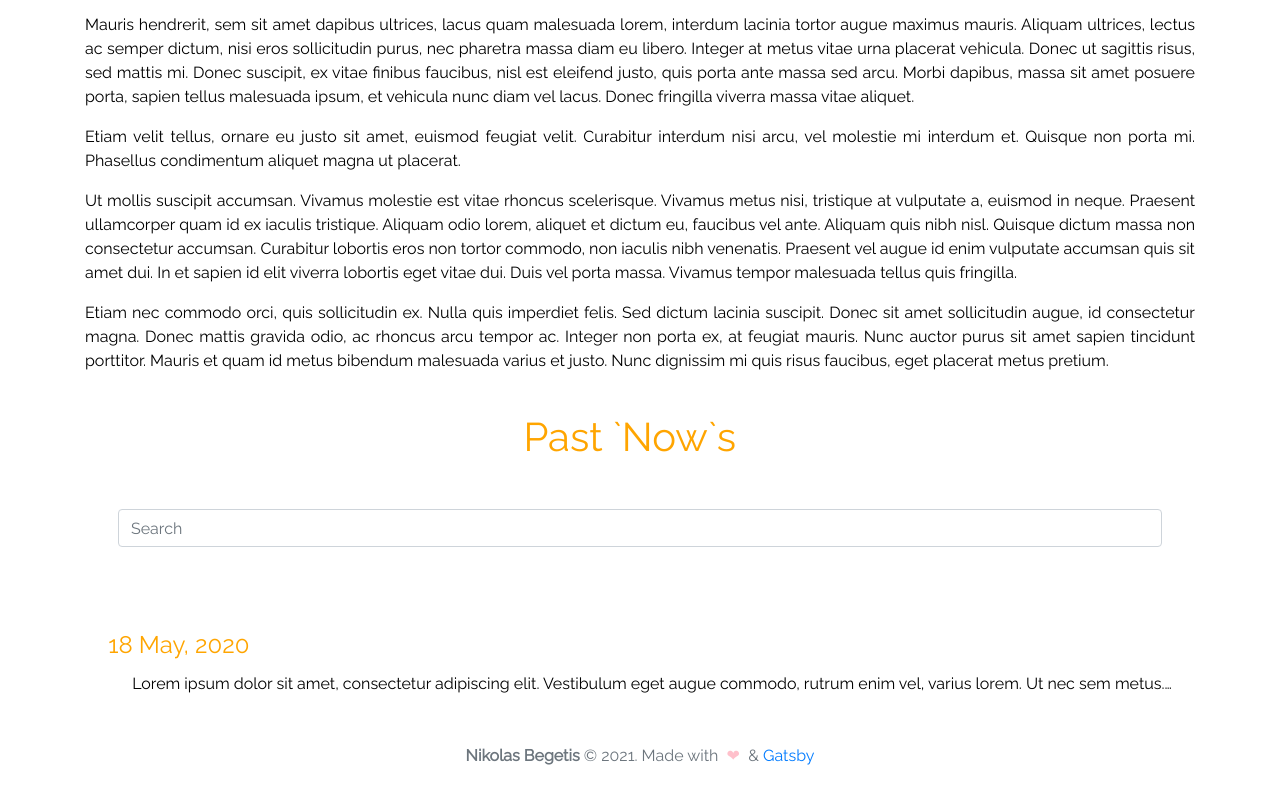
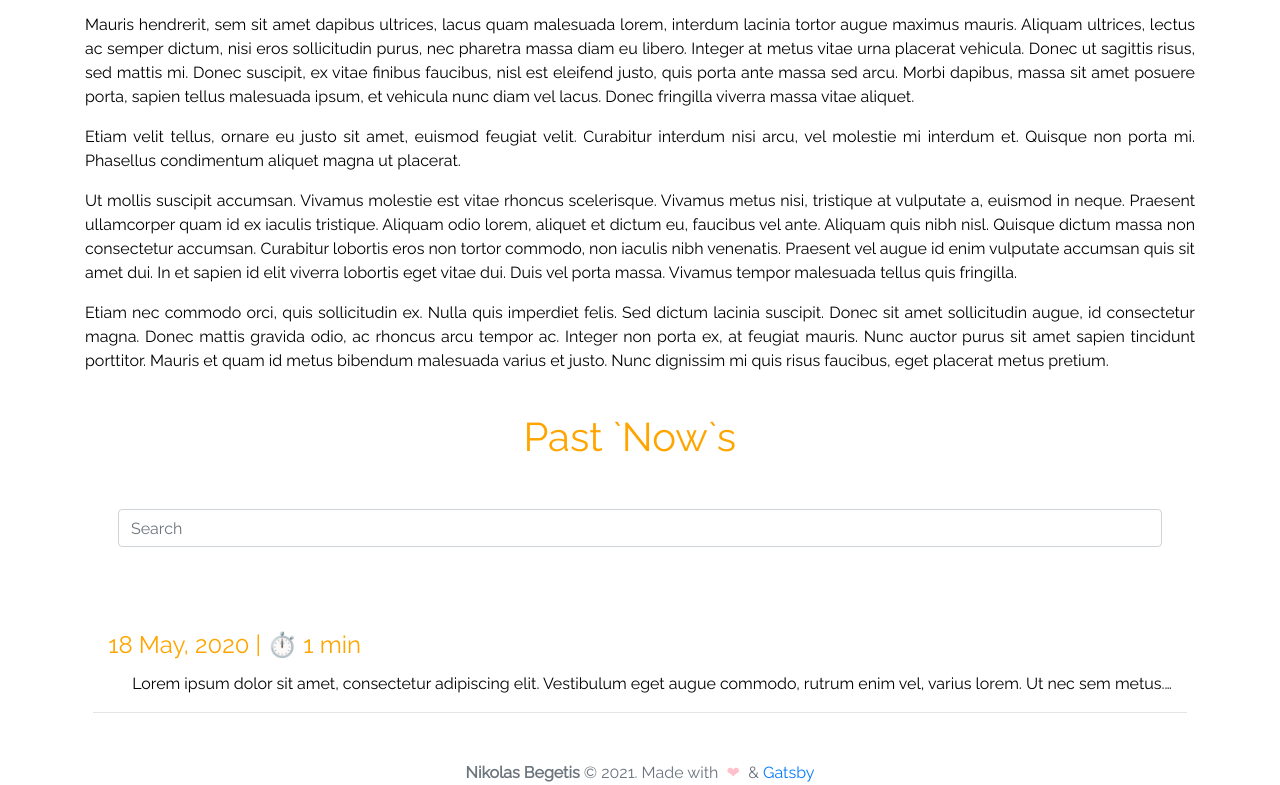
Before and after one commit to nmpegetis/nbegetis.com-gatsby, a Gatsby site: page /now in a window 1280 px wide. Shown: the part 363-1148 px from the top of the page. Built offline with nearby package versions, Linux system fonts and the light colour scheme; Gatsby itself is replaced by a stand-in of ours.

Commit message:
style: NowLink add some styling

```diff
--- a/src/components/NowLink.js
+++ b/src/components/NowLink.js
@@ -2,18 +2,23 @@ import React from "react"
 import { Link } from "gatsby"
 import { Container, Badge } from "react-bootstrap"
 
-export default ({ to, subtitle, excerpt, tags = [] }) => {
+export default ({ to, select, date, duration, excerpt, tags = [] }) => {
   return (
-    <Container className="text-left">
-      <Link to={to} style={{ textDecoration: "none" }}>
-        <h4 className="mt-1">{subtitle}</h4>
+    <Container
+      className="text-left"
+      className="now-container now-links"
+      onClick={select}
+    >
+      <Link>
+        <h4 className="mt-1">{`${date} | ⏱️ ${duration} min`}</h4>
+        {/* </Link> */}
+        {tags.map(tag => (
+          <Badge key={tag} pill variant="dark" className="px-2 mr-1">
+            {tag}
+          </Badge>
+        ))}
+        <p className="pt-1 pl-4 text-justify">{excerpt}</p>
       </Link>
-      {tags.map(tag => (
-        <Badge key={tag} pill variant="dark" className="px-2 mr-1">
-          {tag}
-        </Badge>
-      ))}
-      <p className="pt-1 pl-4 text-justify">{excerpt}</p>
     </Container>
   )
 }
--- a/src/pages/now.js
+++ b/src/pages/now.js
@@ -44,6 +44,28 @@ export default ({ data }) => {
     })
   }
 
+  const select = e => {
+    console.log("mpika")
+    // const query = e.target.value
+    // const filteredData = allPosts.filter(post => {
+    //   // query will run on the following fields
+    //   const { description, title, tags, author } = post.node.frontmatter
+    //   // standardize query
+    //   const stdQuery = query.toLowerCase()
+    //   return (
+    //     post.node.excerpt.toLowerCase().includes(stdQuery) ||
+    //     (description && description.toLowerCase().includes(stdQuery)) ||
+    //     title.toLowerCase().includes(stdQuery) ||
+    //     author.toLowerCase().includes(stdQuery) ||
+    //     (tags && tags.join("").toLowerCase().includes(stdQuery))
+    //   )
+    // })
+    // setState({
+    //   query,
+    //   filteredData,
+    // })
+  }
+
   const { filteredData, query } = state
   const filteredPosts = query !== "" ? filteredData : allPosts
 
@@ -51,15 +73,17 @@ export default ({ data }) => {
     <PageLayout>
       <SEO title="Now" />
       <PageTitle title="Now" />
-      {allPosts.length > 0 && (
+      {filteredPosts.length > 0 && (
         <Container className="text-center" fluid>
           <SubTitle
-            ttr={allPosts[0].node.timeToRead}
-            date={allPosts[0].node.frontmatter.date}
-            author={allPosts[0].node.frontmatter.author}
+            ttr={filteredPosts[0].node.timeToRead}
+            date={filteredPosts[0].node.frontmatter.date}
+            author={filteredPosts[0].node.frontmatter.author}
           />
           <Container className="text-justify">
-            <div dangerouslySetInnerHTML={{ __html: allPosts[0].node.html }} />
+            <div
+              dangerouslySetInnerHTML={{ __html: filteredPosts[0].node.html }}
+            />
           </Container>
         </Container>
       )}
@@ -82,11 +106,13 @@ export default ({ data }) => {
           <div key={node.id} className="p-3">
             <NowLink
               to={node.fields.slug}
-              featuredImage={featuredImageMap[node.fields.slug]}
               title={node.frontmatter.title}
-              subtitle={node.frontmatter.date}
+              date={node.frontmatter.date}
+              duration={node.timeToRead}
               excerpt={node.excerpt}
+              select={select}
             />
+            <hr />
           </div>
         ))}
       </Container>
--- a/src/styles/_themes.scss
+++ b/src/styles/_themes.scss
@@ -100,7 +100,7 @@ $themes: (
   }
 }
 
-.nav-links a {
+.nav-links a, .now-links a {
   @include themify($themes) {
     color: themed("linkHover") !important;
     &:hover {
@@ -124,6 +124,15 @@ $themes: (
 .watch-list-title {
   @include themify($themes) {
     color: themed("secondary");
+  }
+}
+
+.now-container {
+  @include themify($themes) {
+    text-decoration-color: themed("hrefColor");
+    & h4 {
+      background: themed("cardBackground");
+    }
   }
 }
 
```
